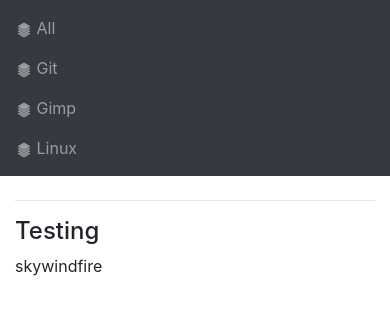
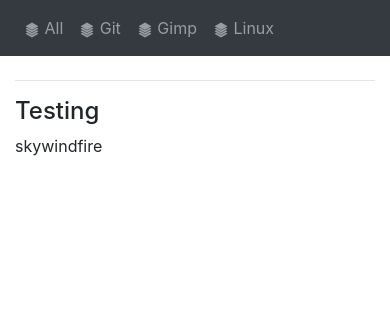
Before and after one commit to edwardtanguay/dpodreactold2, a React (Create React App) app: page / in a window 390 px wide. Shown: the top 314 px of the page. Built offline with nearby package versions, Linux system fonts and the light colour scheme.

Commit message:
non-responsive menu

```diff
--- a/src/App.js
+++ b/src/App.js
@@ -26,7 +26,7 @@ class App extends Component {
 		return (
 
 			<BrowserRouter>
-				<header class="navbar navbar-expand-md navbar-dark bg-dark">
+				<nav class="navbar navbar-expand navbar-dark bg-dark">
 					<ul class="navbar-nav">
 						<li class="nav-item">
 							<NavLink to="/all" className="nav-link"><GiStack /> All</NavLink>
@@ -41,7 +41,7 @@ class App extends Component {
 							<NavLink to="/linux" className="nav-link"><GiStack /> Linux</NavLink>
 						</li>
 					</ul>
-				</header>
+				</nav>
 				<main className="container mt-4">
 					<Switch>
 						{/* <Route path="/all" component={PageAll} flashcards={this.state.flashcards} /> */}
```
